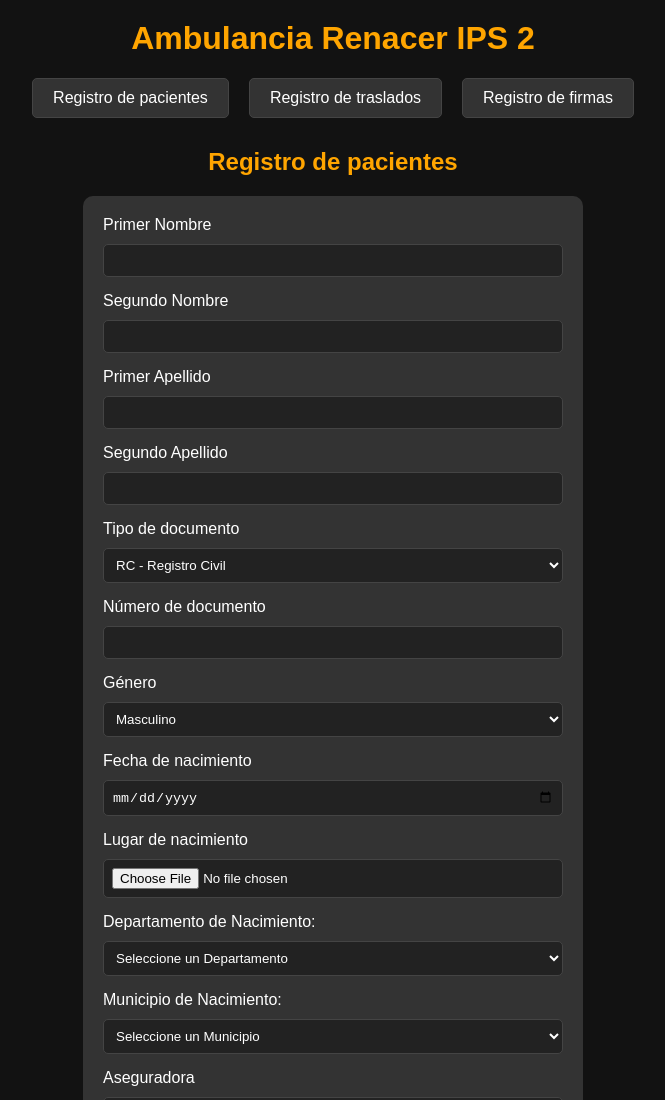
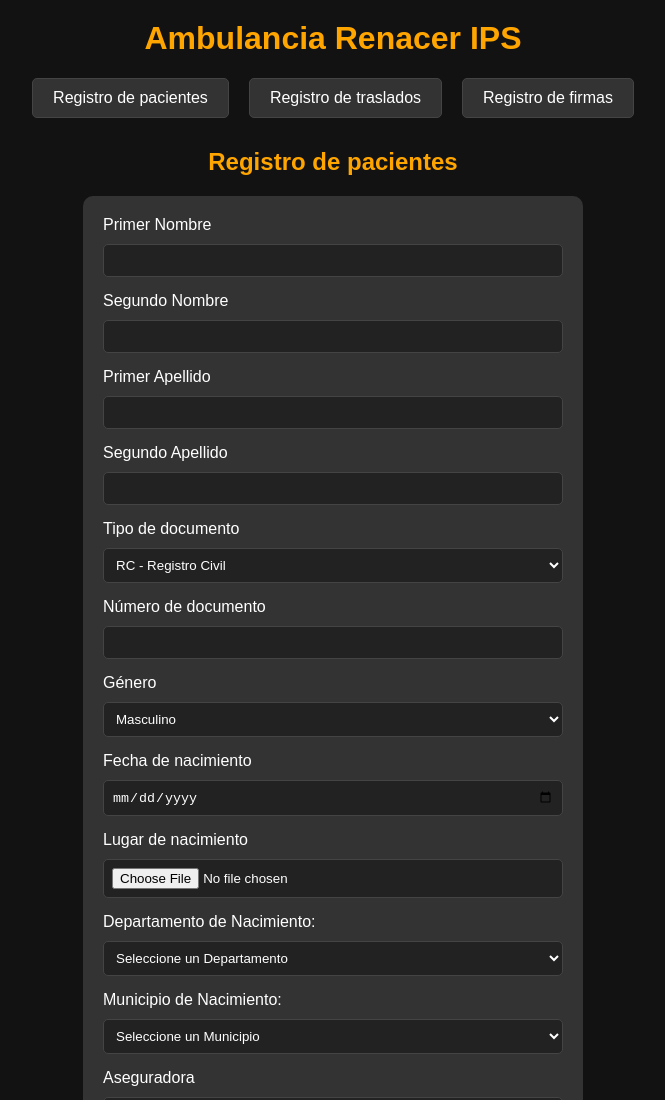
Before and after one commit to PruebaHCAmdbulance/PruebaHCAmdbulance.github.io, a plain HTML site: page index.html in a window 1280 px wide. Shown: the top 1100 px of the page, without its empty margins (307-972 px from the left). Drawn offline with nearby package versions, Linux system fonts and the light colour scheme.

Commit message:
Update index.html

```diff
--- a/index.html
+++ b/index.html
@@ -3,7 +3,7 @@
 <head>
     <meta charset="UTF-8">
     <meta name="viewport" content="width=device-width, initial-scale=1.0">
-    <title>Ambulancia Renacer IPS 2</title>
+    <title>Ambulancia Renacer IPS</title>
     <style>
 
         canvas {
@@ -165,7 +165,7 @@
     </style>
 </head>
 <body>
-    <h1>Ambulancia Renacer IPS 2</h1>
+    <h1>Ambulancia Renacer IPS</h1>
 
     <div class="tabs">
         <div class="tab" onclick="showContent('registro-pacientes')">Registro de pacientes</div>
```
